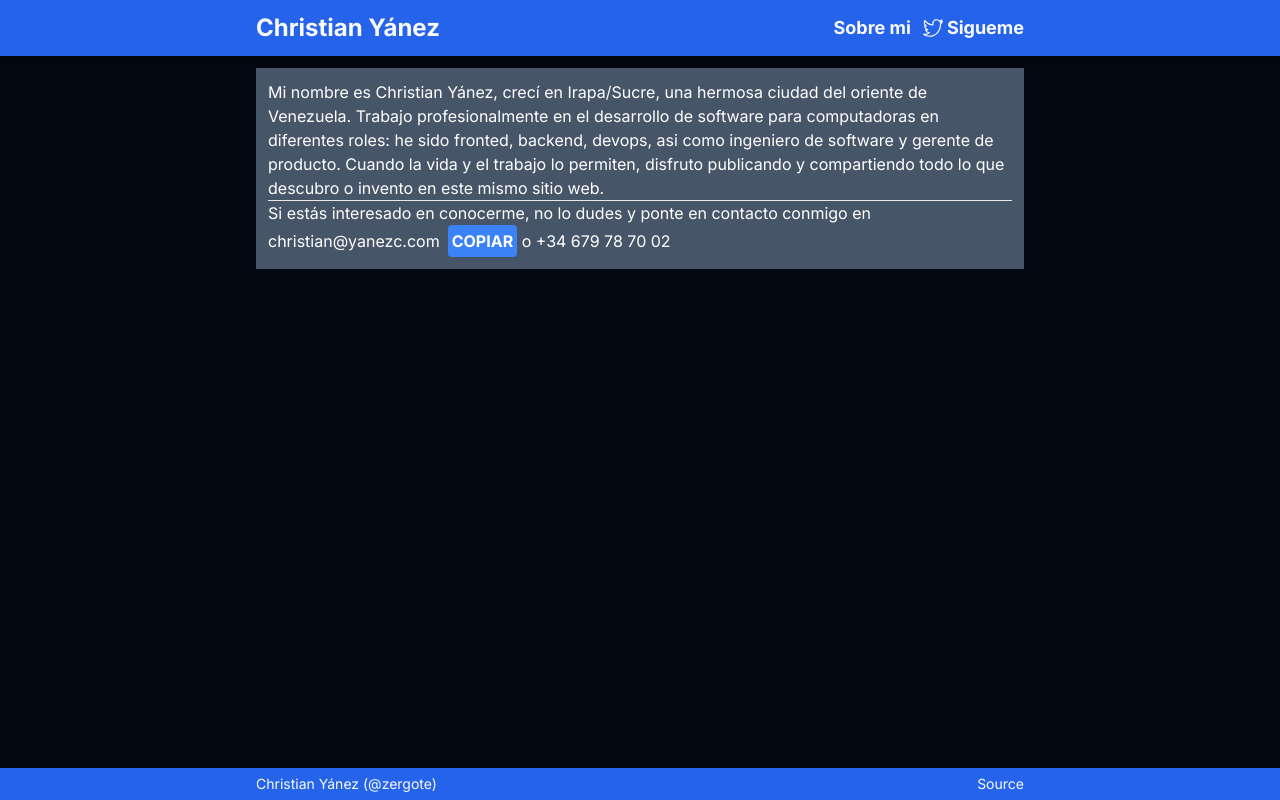
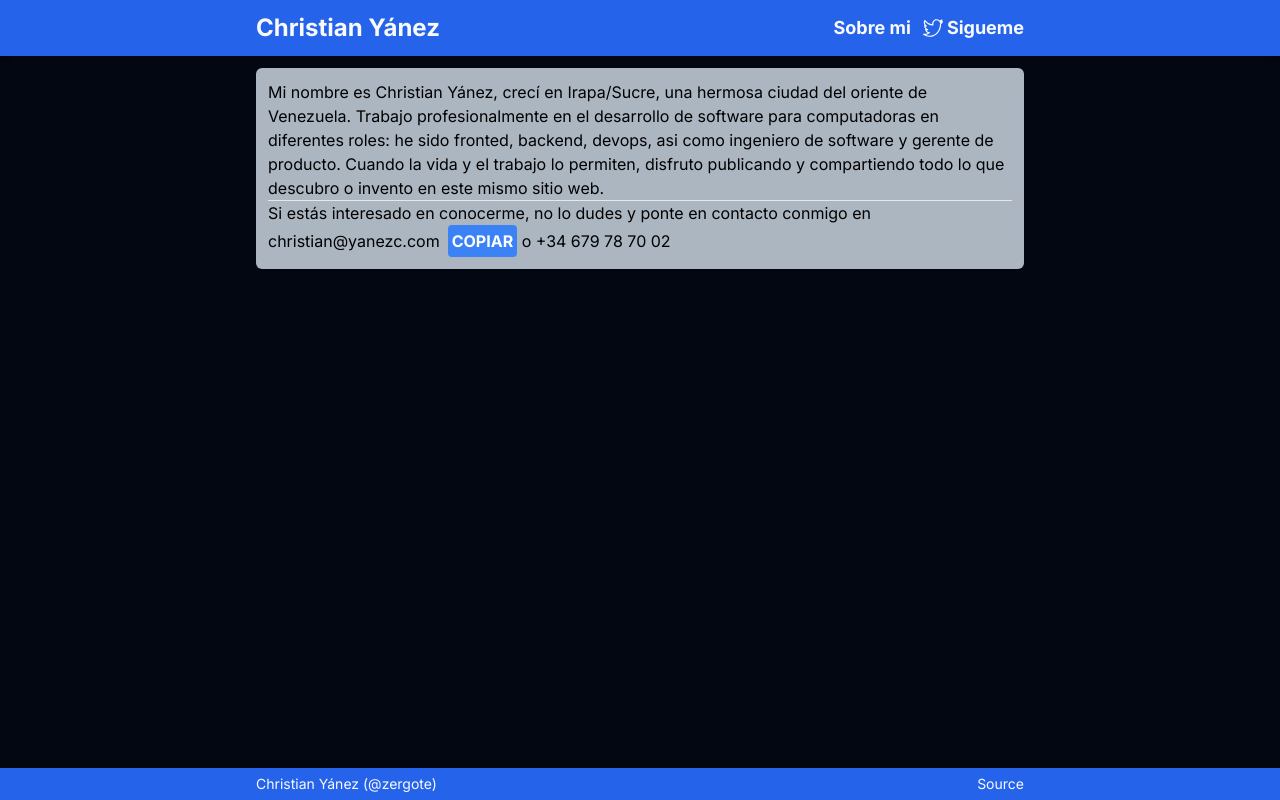
Before and after one commit to zergote/site, a Next.js app: page / in a window 1280 px wide. Built offline with nearby package versions, Linux system fonts and the light colour scheme.

Commit message:
style: :lipstick: change background color in PersonOverview

```diff
--- a/src/components/PersonOverview/PersonOverview.tsx
+++ b/src/components/PersonOverview/PersonOverview.tsx
@@ -12,7 +12,7 @@ export default function PersonOverview() {
   }
 
   return (
-    <div className="containner bg-slate-600">
+    <div className="containner bg-slate-300/85 backdrop-blur-md text-black sm:rounded-md">
       <div className="flex flex-col rounded-lg p-3">
         <p>Mi nombre es Christian Yánez, crecí en Irapa/Sucre, una hermosa ciudad del oriente de Venezuela. Trabajo profesionalmente en el desarrollo de software para computadoras en diferentes roles: he sido fronted, backend, devops, asi como ingeniero de software y gerente de producto. Cuando la vida y el trabajo lo permiten, disfruto publicando y compartiendo todo lo que descubro o invento en este mismo sitio web.
         </p>
```
